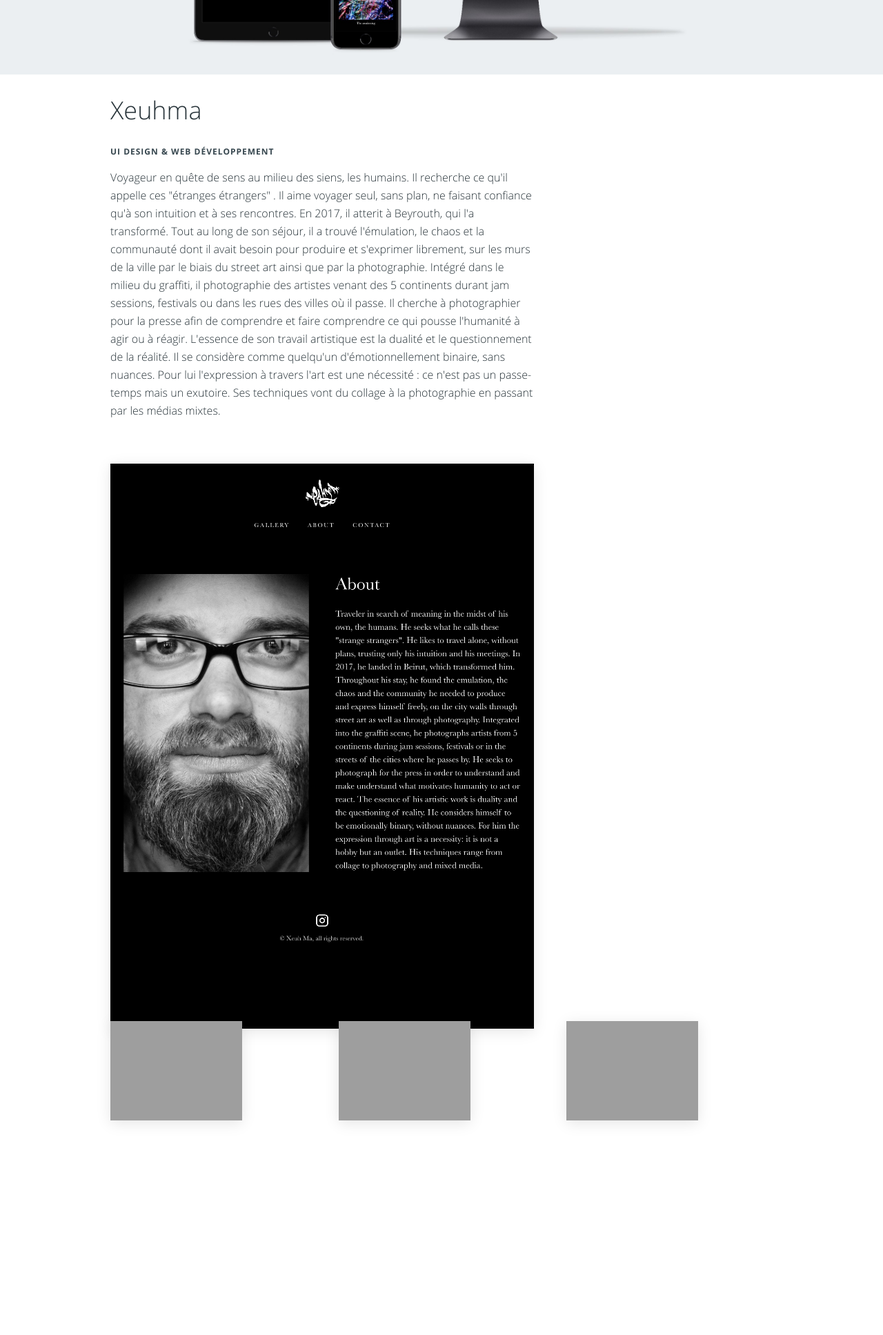
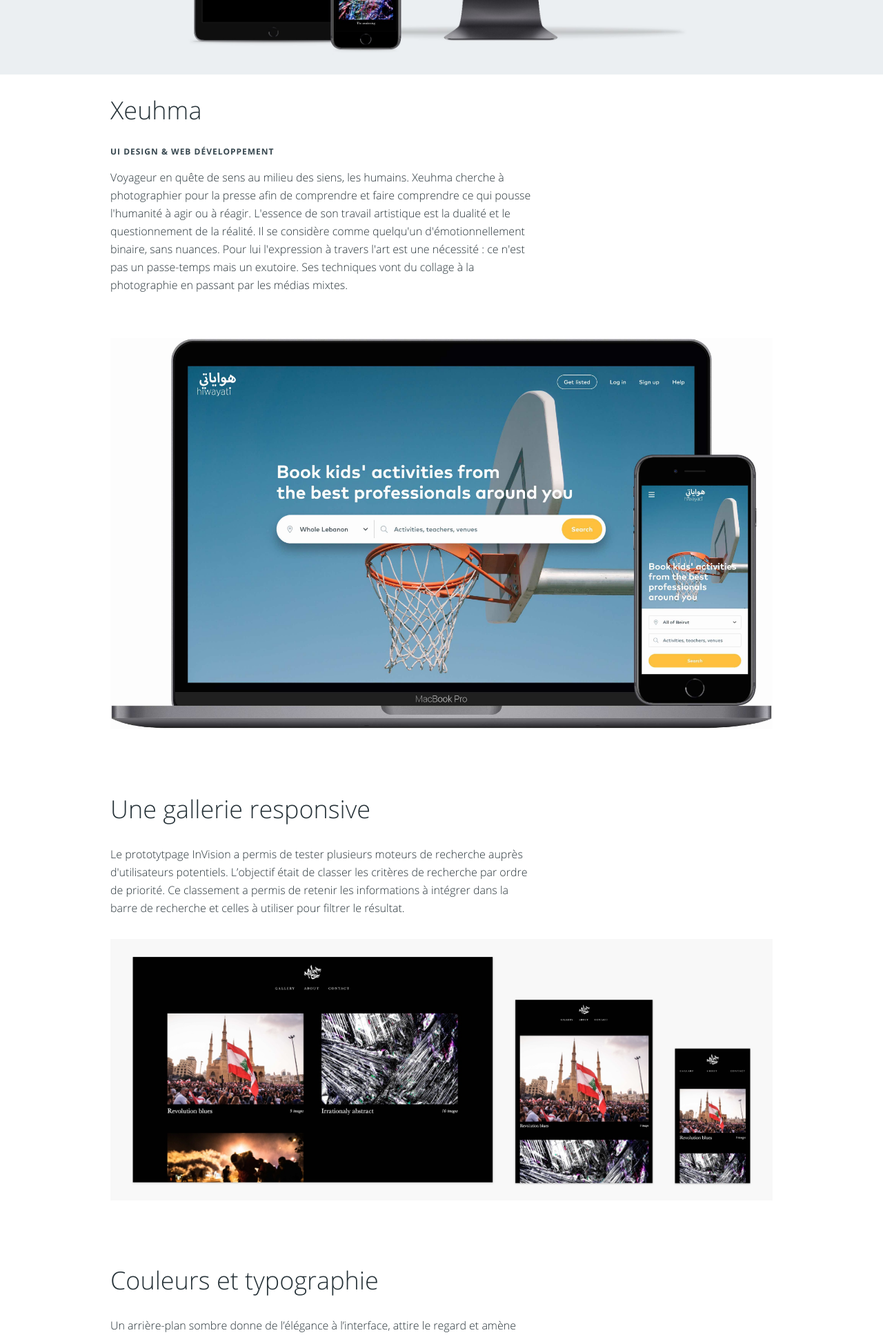
Before and after one commit to louismunoz/louismunoz.github.io, a PHP site: page /xeuhma.html in a window 1280 px wide. Shown: the part 532-2467 px from the top of the page at 69% size. Run offline with PHP 8.4, Linux system fonts and the light colour scheme; grey boxes are pictures that could not be loaded.

Commit message:
general modification

```diff
--- a/hiwayati.css
+++ b/hiwayati.css
@@ -334,7 +334,7 @@ p {
     .square-view {
         grid-template-columns: 1fr 1fr 1fr;
     }
-  }
+}
 
 /* ------- Footer ------- */
 .footer {
--- a/xeuhma.css
+++ b/xeuhma.css
@@ -43,12 +43,18 @@ h1, h2, p, li {
     color: #263238;
 }
 
+p {
+    font-family: open-sans;
+    font-weight: 300;
+    font-size: 16px;
+    line-height: 26px;
+}
+
 
 /* ------- Container ------- */
 .container {
     display: grid;
     grid-template-columns: minmax(24px,1fr) minmax(0px,960px) minmax(24px,1fr);
-    grid-template-rows: repeat(4 auto);
 }
 
 /* ------- Header ------- */
@@ -201,10 +207,6 @@ h1, h2, p, li {
 }
 
 .text {
-    font-family: open-sans;
-    font-weight: 300;
-    font-size: 16px;
-    line-height: 26px;
     width: 100%;
 }
 
@@ -212,6 +214,10 @@ h1, h2, p, li {
     .text {
         width: 64%;
     }
+}
+
+.alt {
+    margin-bottom: 32px;
 }
 
 /* Project-definition */
@@ -233,7 +239,7 @@ h1, h2, p, li {
 /* Image */
 .desktop-image {
     margin-top: 64px;
-    padding-top: 66.7%;
+    padding-top: 59.1%;
     position: relative;
     justify-content: center;
 }
@@ -248,32 +254,11 @@ h1, h2, p, li {
     position: relative;
 }
 
-.color-font-image {
-    padding-top: 22.5%;
+.gallery-image {
+    padding-top: 39.41%;
     position: relative;
 }
 
-.arbo-image-family {
-    padding-top: 32.26%;
-    position: relative;
-}
-
-.arbo-image-pro {
-    padding-top: 37.99%;
-    position: relative;
-    margin-top: 32px;
-}
-
-.arbo-image-request {
-    padding-top: 29.55%;
-    position: relative;
-    margin-top: 32px;
-}
-
-.wireframe-image {
-    padding-top: 60.8%;
-    position: relative;
-}
 
 /* Image content */
 .flat-image-content {
@@ -291,11 +276,12 @@ h1, h2, p, li {
     /* Layout */
     position: absolute;
     top: 0;
-    width: 64%;
+    width: 100%;
+    height: 100%;
 
     /* Appearence */
     object-fit: cover;
-    box-shadow: 0px 4px 20px rgba(0, 0, 0, 0.1)
+    box-shadow: 0 0px 4px 0 rgba(0, 0, 0, 0.24);
 }
 
 
@@ -312,7 +298,16 @@ h1, h2, p, li {
         grid-template-columns: 1fr 1fr 1fr;
         position: relative;
     }
-  }
+}
+
+/* Square-view */
+.square-view {
+    /* Layout */
+    display: grid;
+    grid-template-columns: 1fr 1fr 1fr;
+    max-width: 640px;
+    gap: 32px;
+}
 
 /* ------- Footer ------- */
 .footer {
--- a/xeuhma.html
+++ b/xeuhma.html
@@ -36,76 +36,36 @@
                 <div class="project-definition">
                     <h1 class="title">Xeuhma</h1>
                     <h2 class="subtitle">UI design & web développement</h2>
-                    <p class="text">Voyageur en quête de sens au milieu des siens, les humains. Il recherche ce qu'il appelle ces "étranges étrangers" . Il aime voyager seul, sans plan, ne faisant confiance qu'à son intuition et à ses rencontres. En 2017, il atterit à Beyrouth, qui l'a transformé. Tout au long de son séjour, il a trouvé l'émulation, le chaos et la communauté dont il avait besoin pour produire et s'exprimer librement, sur les murs de la ville par le biais du street art ainsi que par la photographie.
-                        Intégré dans le milieu du graffiti, il photographie des artistes venant des 5 continents durant jam sessions, festivals ou dans les rues des villes où il passe.
-                        Il cherche à photographier pour la presse afin de comprendre et faire comprendre ce qui pousse l'humanité à agir ou à réagir.
-                        L'essence de son travail artistique est la dualité et le questionnement de la réalité. Il se considère comme quelqu'un d'émotionnellement binaire, sans nuances. Pour lui l'expression à travers l'art est une nécessité : ce n'est pas un passe-temps mais un exutoire. Ses techniques vont du collage à la photographie en passant par les médias mixtes. </p>
+                    <p class="text">Voyageur en quête de sens au milieu des siens, les humains. Xeuhma cherche à photographier pour la presse afin de comprendre et faire comprendre ce qui pousse l'humanité à agir ou à réagir. L'essence de son travail artistique est la dualité et le questionnement de la réalité. Il se considère comme quelqu'un d'émotionnellement binaire, sans nuances. Pour lui l'expression à travers l'art est une nécessité : ce n'est pas un passe-temps mais un exutoire. Ses techniques vont du collage à la photographie en passant par les médias mixtes.</p>
                     <div class="desktop-image">
-                        <img class="shadow-image-content" src="xeuhma-about.jpg" />
+                        <img class="flat-image-content" src="public/img-hiwayati/landing.jpg" />
                     </div>
                 </div>
                 <div class="content">
                     <div>
-                        <h1 class="title">Une navigation simple</h1>
+                        <h1 class="title">Une gallerie responsive</h1>
+                        <p class="text alt">Le prototytpage InVision a permis de tester plusieurs moteurs de recherche auprès d'utilisateurs potentiels. L’objectif était de classer les critères de recherche par ordre de priorité. Ce classement a permis de retenir les informations à intégrer dans la barre de recherche et celles à utiliser pour filtrer le résultat.</p>
                     </div>
-                    <div class="mobile-view">
-                        <div class="mobile-image">
-                            <img class="shadow-image-content" src="search-result.jpg" />
-                        </div>
-                        <div class="mobile-image">
-                            <img class="shadow-image-content" src="map-view.jpg" />
-                        </div>
-                        <div class="mobile-image">
-                            <img class="shadow-image-content" src="filter.jpg" />
-                        </div>
-                    </div>
-                </div>
-                <div class="content">
-                    <div>
-                        <h1 class="title">Trois catégories d'activités</h1>
-                    </div>
-                    <div class="mobile-view">
-                        <div class="square-image">
-                            <img class="shadow-image-content" src="on-site.jpg" />
-                        </div>
-                        <div class="square-image">
-                            <img class="shadow-image-content" src="home-based.jpg" />
-                        </div>
-                        <div class="square-image">
-                            <img class="shadow-image-content" src="camp.jpg" />
-                        </div>
+                    <div class="gallery-image">
+                        <img class="flat-image-content" src="gallery-responsive.jpg" />
                     </div>
                 </div>
                 <div class="content">
                     <div>
                         <h1 class="title">Couleurs et typographie</h1>
+                        <p class="text alt">Un arrière-plan sombre donne de l’élégance à l’interface, attire le regard et amène l’utilisateur à se concentrer sur le contenu. Les images sont nombreuses et les textes sont courts, le fond noir améliore ici la perception de la hiérarchie visuelle. Le choix d’un gris très clair pour les textes adoucit le contraste avec le fond.
+                            </p>
                     </div>
-                    <div class="color-font-image">
-                        <img class="flat-image-content" src="color-font.jpg" />
-                    </div>
-                </div>
-                <div class="content">
-                    <div>
-                        <h1 class="title">Arborescence</h1>
-                    </div>
-                    <div class="arborescence">
-                        <div class="arbo-image-family">
-                            <img class="flat-image-content" src="arbo-family.jpg" />
+                    <div class="square-view">
+                        <div class="square-image">
+                            <img class="shadow-image-content" src="color-back.jpg" />
                         </div>
-                        <div class="arbo-image-request">
-                            <img class="flat-image-content" src="arbo-request.jpg" />
+                        <div class="square-image">
+                            <img class="shadow-image-content" src="color-text.jpg" />
                         </div>
-                        <div class="arbo-image-pro">
-                            <img class="flat-image-content" src="arbo-pro.jpg" />
+                        <div class="square-image">
+                            <img class="shadow-image-content" src="font.jpg" />
                         </div>
-                    </div>
-                </div>
-                <div class="content">
-                    <div>
-                        <h1 class="title">Premiers wireframes</h1>
-                    </div>
-                    <div class="wireframe-image">
-                        <img class="flat-image-content" src="wireframe.jpg" />
                     </div>
                 </div>
             </section>
```
Also changed, not shown: color-back.jpg (added), color-text.jpg (added), font.jpg (added), gallery-responsive.jpg (added), louis-munoz.jpg, public/img-hiwayati/activity.jpg, public/img-hiwayati/arbo-pro.jpg, public/img-hiwayati/home.jpg (deleted), xeuhma-index.jpg, 2 other files.
